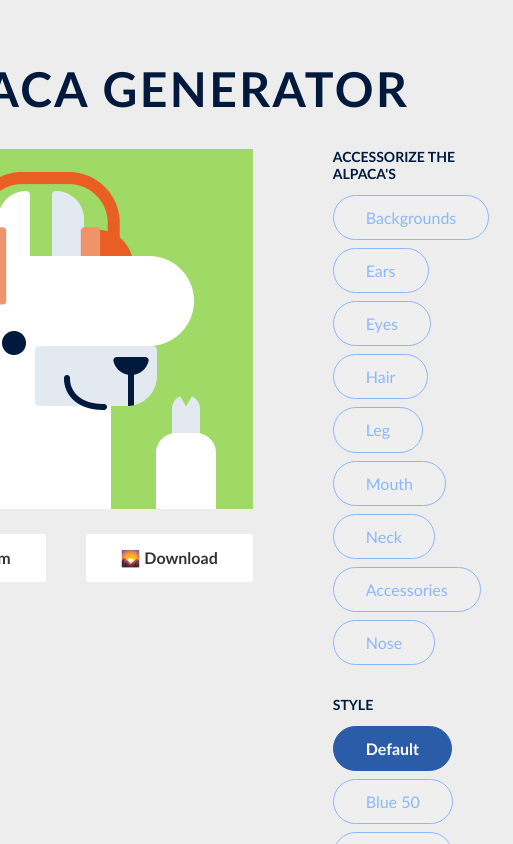
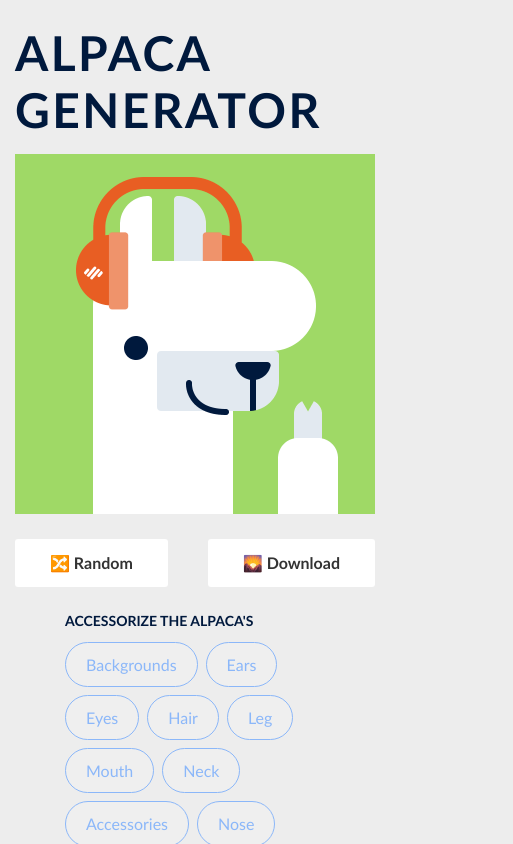
Before and after one commit to KhirovSasha/react-alpaca-image-generator, a React (Create React App) app: page / in a window 390 px wide. Shown: the top 844 px of the page, 513 px wide, since content can reach past the window. Built offline with nearby package versions, Linux system fonts and the light colour scheme.

Commit message:
added styles for adapting page

```diff
--- a/src/App.css
+++ b/src/App.css
@@ -105,4 +105,40 @@ h2 {
     outline: none;
     font-size: 1rem;
     line-height: 1.2;
+    cursor: pointer;
 }
+
+.btn:hover {
+    border: 1px solid rgb(85, 150, 246);
+    color: rgb(85, 150, 246);
+    font-weight: bold;
+}
+
+@media (max-width: 915px) {
+    .app {
+        padding-top: 24px;
+        row-gap: 16px;
+        grid-template-columns: 1fr;
+        justify-items: center;
+    }
+
+    .right {
+        padding: 10px 64px;
+    }
+
+    .btn {
+        padding: 12px 32px;
+    }
+ }
+
+@media (max-width: 590px) {
+    .btn {
+        padding: 12px 20px;
+    }
+}
+
+@media (max-width: 540px) {
+    .right {
+        padding: 10px 50px;
+    }
+}
```
Also changed, not shown: src/components/alpaca.jsx (line endings or trailing spaces).
